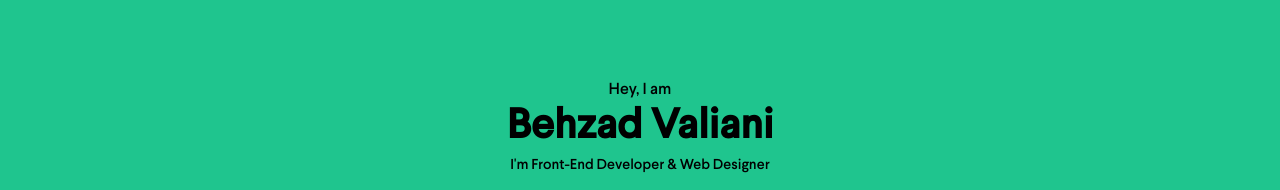
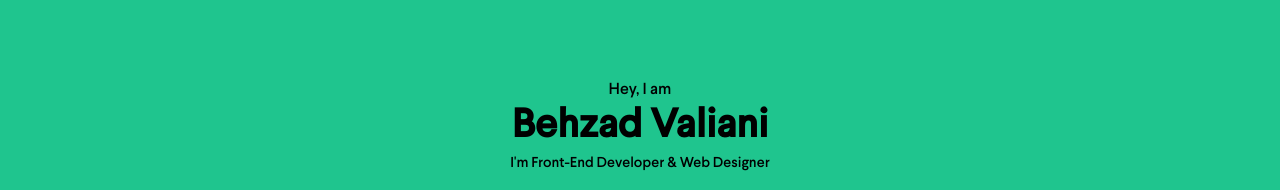
Before and after one commit to Behzad1408/PersonalPage, a plain HTML site: page index.html in a window 1280 px wide. Shown: the top 190 px of the page. Drawn offline with nearby package versions, Linux system fonts and the light colour scheme.

Commit message:
edit scss file

```diff
--- a/style/main.scss
+++ b/style/main.scss
@@ -35,7 +35,7 @@ body {
       font-size: 1em;
     }
     h1 {
-      font-size: 2.6em;
+      font-size: 2.5em;
       line-height: 1.3em;
       font-family: Larsseit-Medium;
     }
```
Also changed, not shown: style/main.css.
